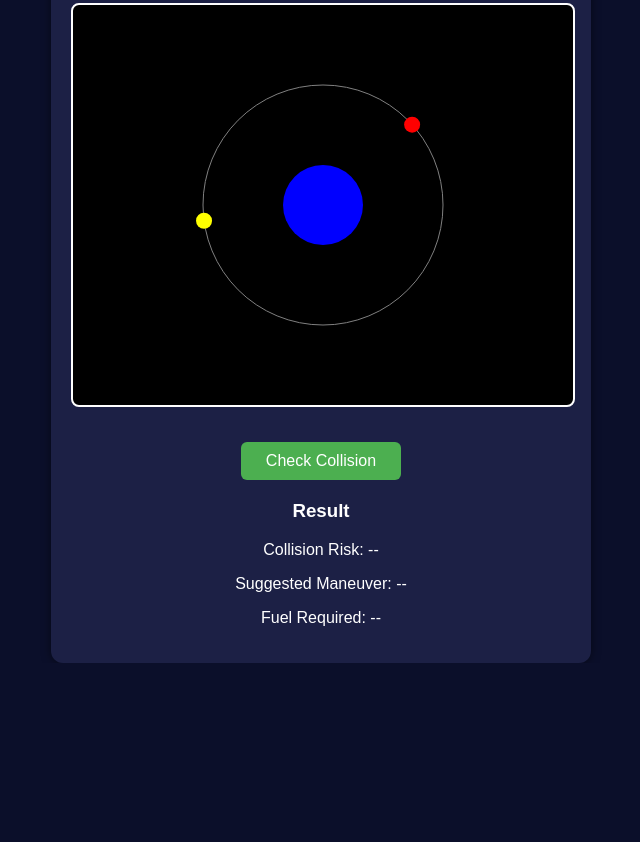
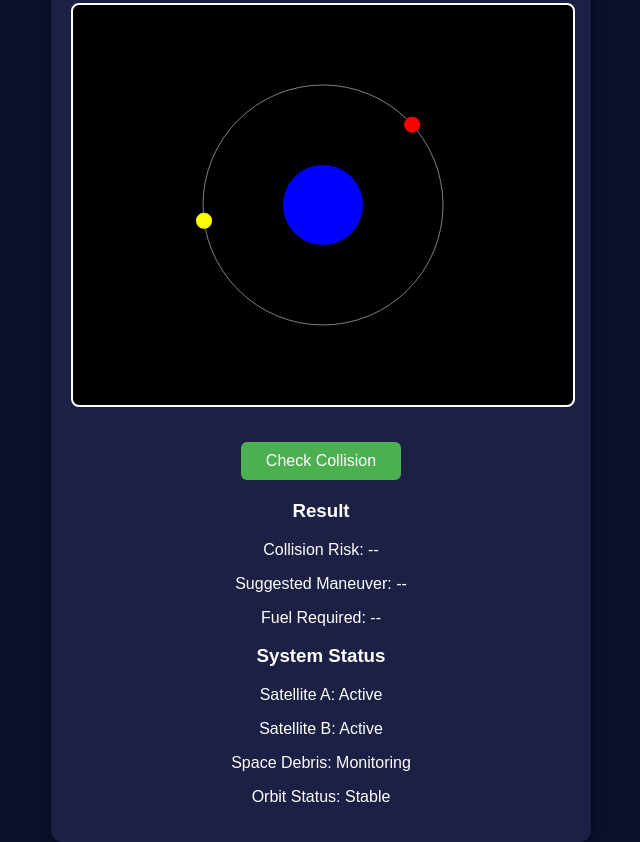
Before and after one commit to Surbhi9otaku/Satellite-collision-system, a plain HTML site: page frontend/index.html in a window 1280 px wide. Shown: the part 459-1301 px from the top of the page, without its empty margins (319-959 px from the left). Before the commit the page ends 1122 px from the top, so only its background shows below. Drawn offline with Linux system fonts and the light colour scheme.

Commit message:
commit changes

```diff
--- a/frontend/index.html
+++ b/frontend/index.html
@@ -32,6 +32,14 @@
             <p>Fuel Required: --</p>
         </div>
 
+        <div id="info">
+            <h3>System Status</h3>
+            <p>Satellite A: Active</p>
+            <p>Satellite B: Active</p>
+            <p>Space Debris: Monitoring</p>
+            <p>Orbit Status: Stable</p>
+        </div>
+
     </div>
 
     <script src="script.js"></script>
```
